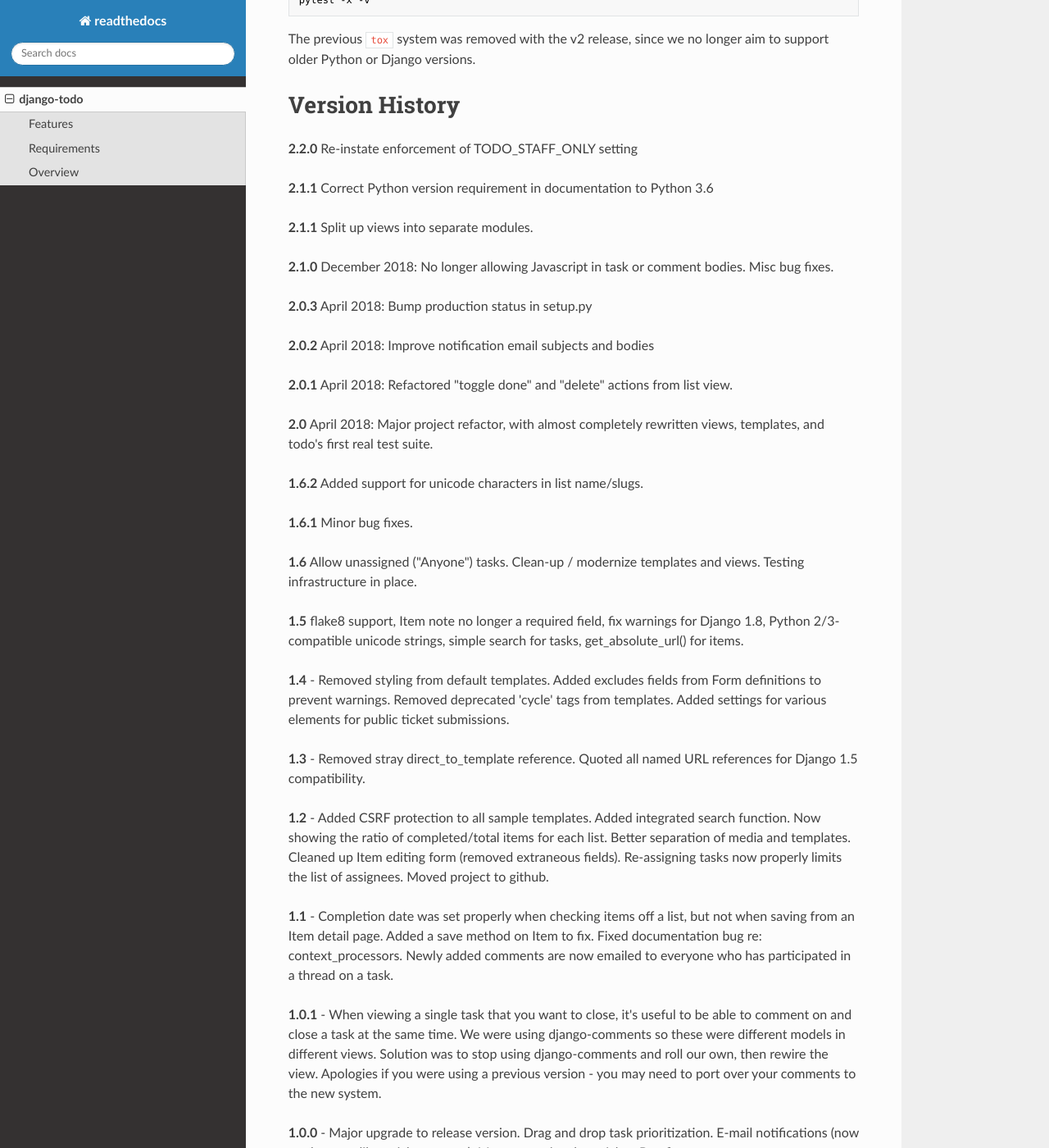
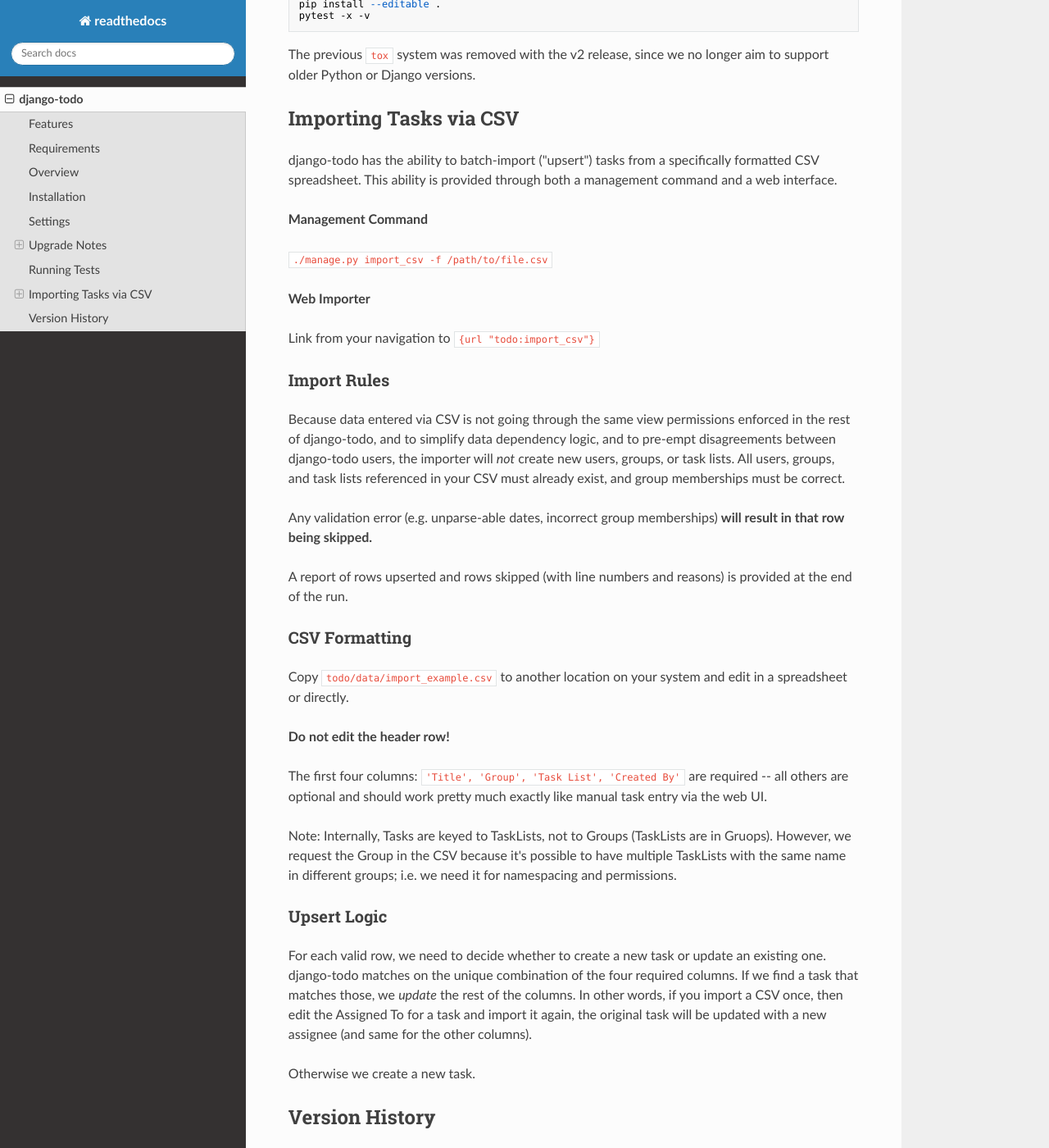
Before and after one commit to shacker/django-todo, an MkDocs documentation site: the page built from docs/index.md, in a window 1280 px wide and 1400 px high, scrolled down 4432 px. Shown: the whole window at 82% size. Built offline with MkDocs 1.6.1, drawn with Linux system fonts in a browser that asks for light colours; nearby versions of some CDN libraries; some of the changed text lies outside the part shown.

Commit message:
Update index.md for RTD

```diff
--- a/docs/index.md
+++ b/docs/index.md
@@ -14,6 +14,7 @@
 * Public-facing submission form for tickets
 * Mobile-friendly (work in progress)
 * Separate view for My Tasks (across lists)
+* Batch-import tasks via CSV
 
 
 ## Requirements
@@ -44,7 +45,7 @@
 
 django-todo v2 makes use of features only available in Django 2.0. It will not work in previous versions. v2 is only tested against Python 3.x -- no guarantees if running it against older versions.
 
-# Installation
+## Installation
 
 django-todo is a Django app, not a project site. It needs a site to live in. You can either install it into an existing Django project site, or clone the django-todo [demo site (GTD)](https://github.com/shacker/gtd).
 
@@ -132,7 +133,6 @@
 
     python -c "import todo; print(todo.__version__)"
 
-
 ## Upgrade Notes
 
 django-todo 2.0 was rebuilt almost from the ground up, and included some radical changes, including model name changes. As a result, it is *not compatible* with data from django-todo 1.x. If you would like to upgrade an existing installation, try this:
@@ -153,7 +153,7 @@
 
 ### URLs
 
-Some views and URLs were renamed for logical consistency. If this affects you, see source code and the demo GTD site for reference to the new URL names.
+Some views and URLs were renamed in 2.0 for logical consistency. If this affects you, see source code and the demo GTD site for reference to the new URL names.
 
 
 ## Running Tests
@@ -166,7 +166,49 @@
 
 The previous `tox` system was removed with the v2 release, since we no longer aim to support older Python or Django versions.
 
-# Version History
+## Importing Tasks via CSV
+
+django-todo has the ability to batch-import ("upsert") tasks from a specifically formatted CSV spreadsheet. This ability is provided through both a management command and a web interface.
+
+**Management Command**
+
+`./manage.py import_csv -f /path/to/file.csv`
+
+**Web Importer**
+
+Link from your navigation to `{url "todo:import_csv"}`
+
+### Import Rules
+
+Because data entered via CSV is not going through the same view permissions enforced in the rest of django-todo, and to simplify data dependency logic, and to pre-empt disagreements between django-todo users, the importer will *not* create new users, groups, or task lists. All users, groups, and task lists referenced in your CSV must already exist, and group memberships must be correct.
+
+Any validation error (e.g. unparse-able dates, incorrect group memberships) **will result in that row being skipped.**
+
+A report of rows upserted and rows skipped (with line numbers and reasons) is provided at the end of the run.
+
+### CSV Formatting
+
+Copy `todo/data/import_example.csv` to another location on your system and edit in a spreadsheet or directly.
+
+**Do not edit the header row!**
+
+The first four columns: `'Title', 'Group', 'Task List', 'Created By'` are required -- all others are optional and should work pretty much exactly like manual task entry via the web UI.
+
+Note: Internally, Tasks are keyed to TaskLists, not to Groups (TaskLists are in Gruops). However, we request the Group in the CSV
+because it's possible to have multiple TaskLists with the same name in different groups; i.e. we need it for namespacing and permissions.
+
+### Upsert Logic
+
+For each valid row, we need to decide whether to create a new task or update an existing one. django-todo matches on the unique combination of the four required columns. If we find a task that matches those, we *update* the rest of the columns. In other words, if you import a CSV once, then edit the Assigned To for a task and import it again, the original task will be updated with a new assignee (and same for the other columns).
+
+Otherwise we create a new task.
+
+
+## Version History
+
+**2.3.0** Added ability to batch-import tasks via CSV
+
+**2.2.1** Convert task delete and toggle_done views to POST only
 
 **2.2.0** Re-instate enforcement of TODO_STAFF_ONLY setting
 
```
